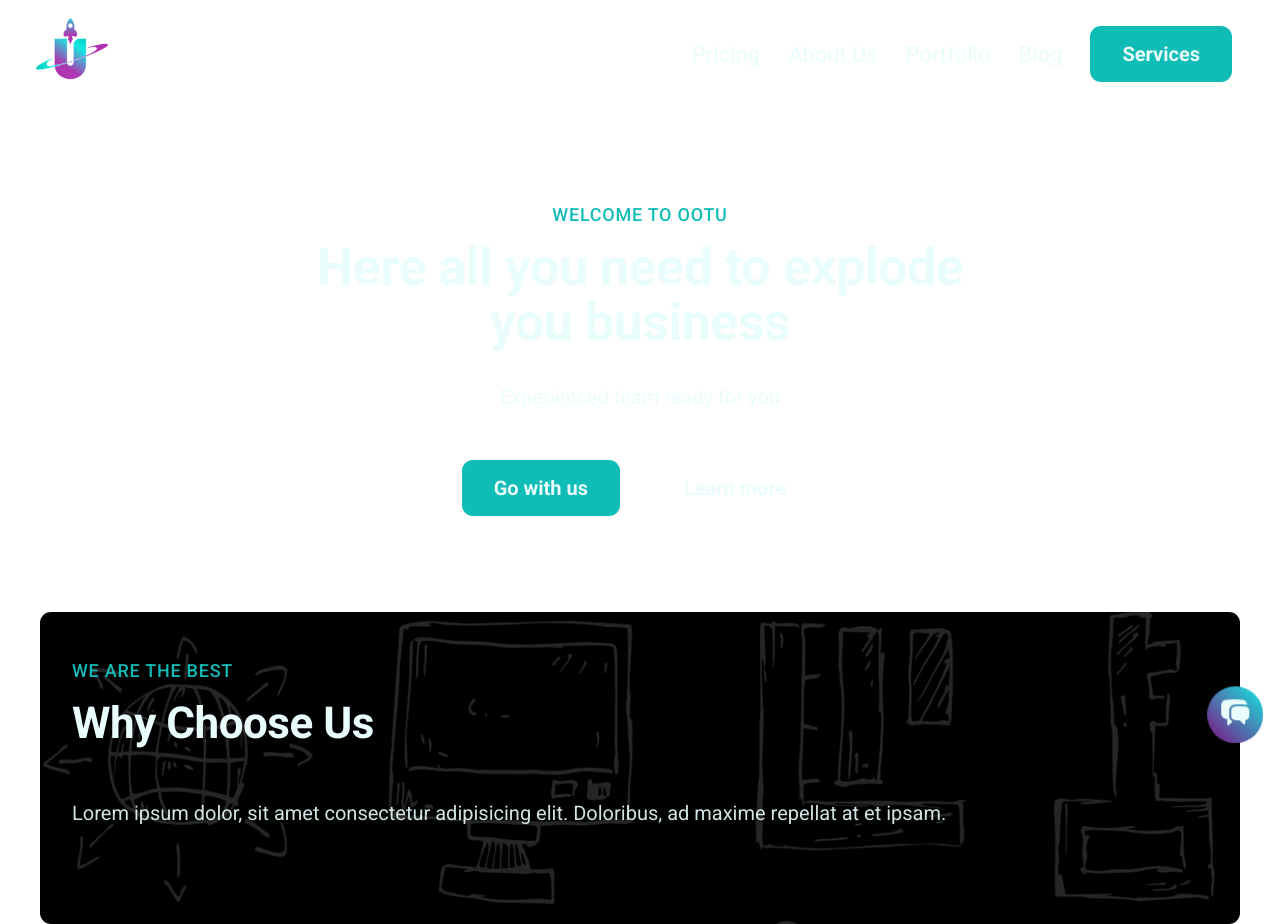
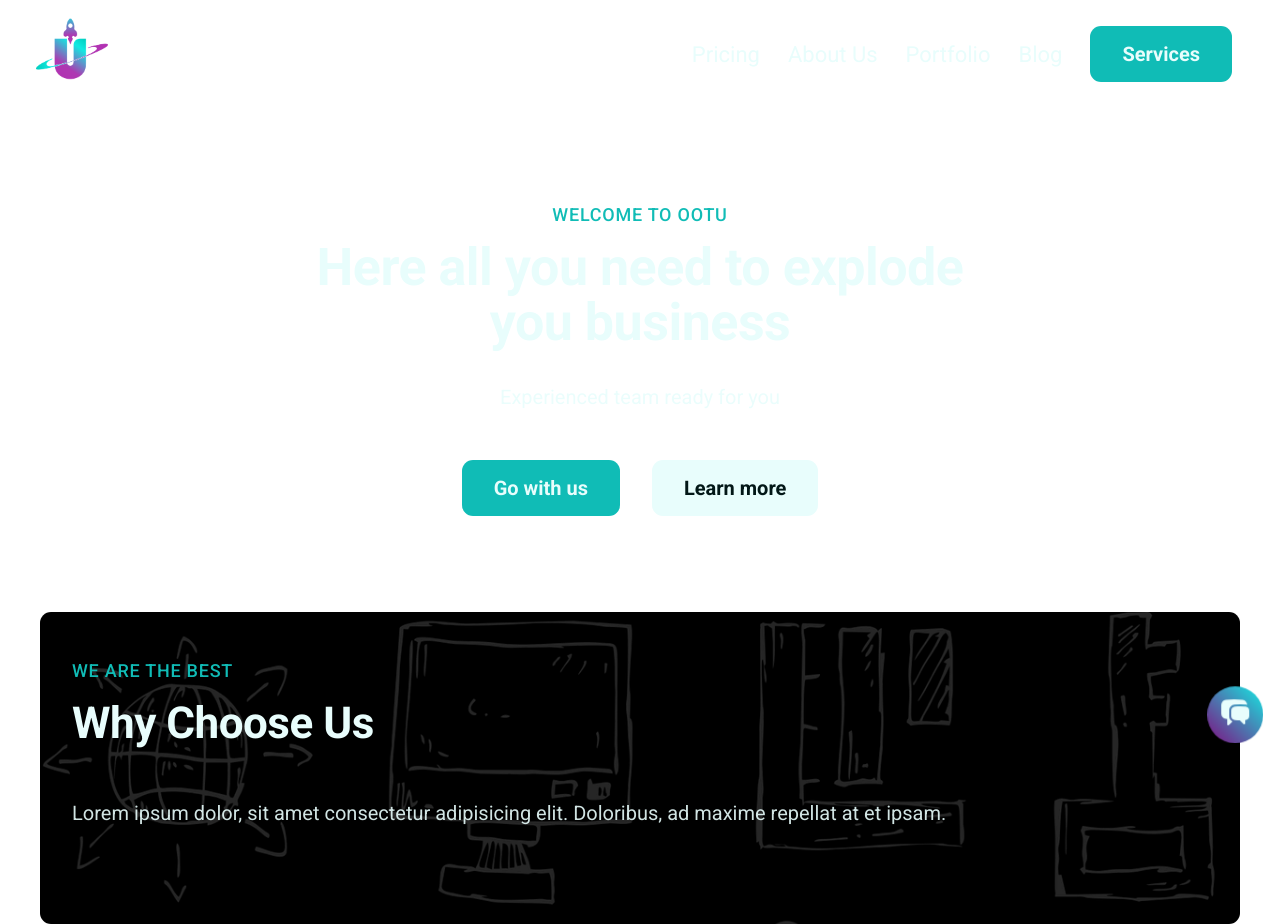
Before and after one commit to salahcst344/OOTU, a React (Create React App) app: page / in a window 1280 px wide. Built offline with nearby package versions, Linux system fonts and the light colour scheme.

Commit message:
add som styles

```diff
--- a/src/components/atoms/SecondaryBtn/SecondaryBtn.module.css
+++ b/src/components/atoms/SecondaryBtn/SecondaryBtn.module.css
@@ -1,3 +1,8 @@
+.secondary-btn {
+  color: var(--black);
+  background-color: var(--white);
+}
+
 .secondary-btn:hover {
   background-color: transparent;
   color: var(--white);
```
